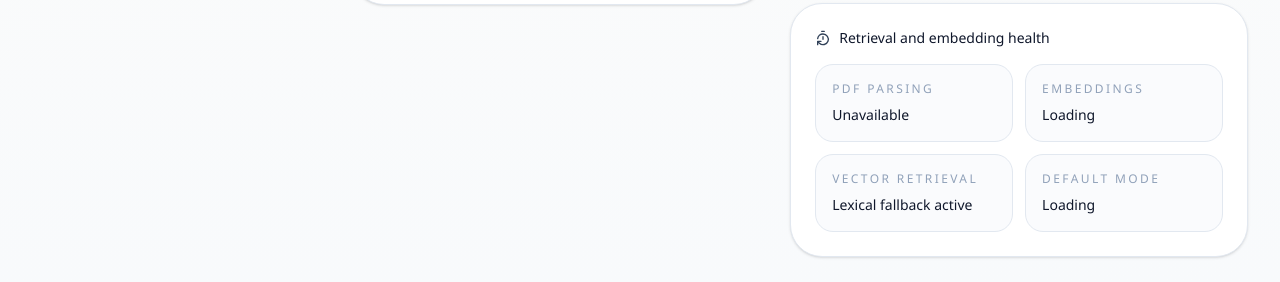
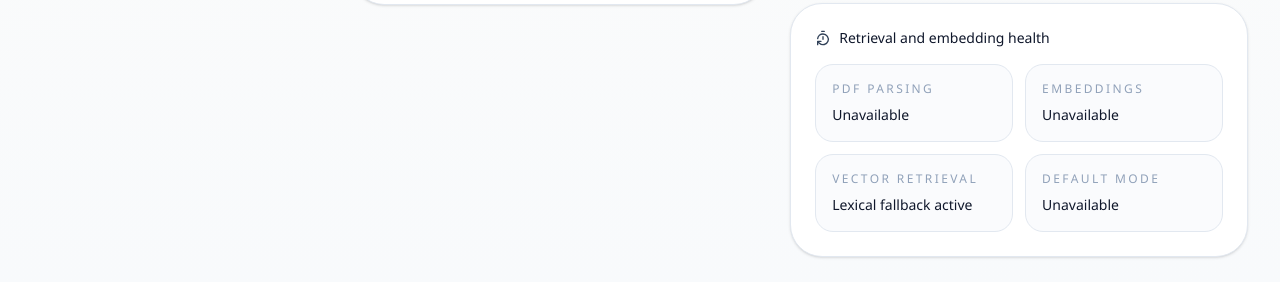
Before and after one commit to tauqxxr7/scholr, a Next.js app in the folder frontend/: page /documents in a window 1280 px wide. Shown: the part 1175-1457 px from the top of the page. Built offline with nearby package versions, Linux system fonts and the light colour scheme; no server answers.

Commit message:
fix: show loading skeleton on Documents health check instead of immediate Unavailable text

```diff
--- a/frontend/components/documents/document-workspace.tsx
+++ b/frontend/components/documents/document-workspace.tsx
@@ -109,6 +109,7 @@ const retrievalModeLabel: Record<string, string> = {
 function DocumentWorkspaceContent() {
   const fileInputRef = useRef<HTMLInputElement | null>(null)
   const [documentHealth, setDocumentHealth] = useState<DocumentHealthResult | null>(null)
+  const [healthChecking, setHealthChecking] = useState(true)
   const [healthError, setHealthError] = useState('')
   const [selectedFileName, setSelectedFileName] = useState('')
   const [uploading, setUploading] = useState(false)
@@ -127,9 +128,14 @@ function DocumentWorkspaceContent() {
       entrypoint: 'module_page',
     })
 
-    getDocumentHealth()
+    const timeout = new Promise<never>((_, reject) => {
+      window.setTimeout(() => reject(new Error('Document health timed out')), 5000)
+    })
+
+    Promise.race([getDocumentHealth(), timeout])
       .then(setDocumentHealth)
       .catch(() => setHealthError('Document health could not be loaded right now. Upload still may work.'))
+      .finally(() => setHealthChecking(false))
   }, [])
 
   const uploadModeLabel = useMemo(() => {
@@ -190,6 +196,16 @@ function DocumentWorkspaceContent() {
             : 'bg-slate-100 text-slate-700 border border-slate-200',
     }
   }, [answerResult, documentHealth])
+
+  const renderHealthValue = (value: string) =>
+    healthChecking ? (
+      <div className="mt-3 space-y-2" aria-label="Checking system status">
+        <div className="h-3 w-28 animate-pulse rounded-full bg-slate-200" />
+        <div className="h-3 w-20 animate-pulse rounded-full bg-slate-200" />
+      </div>
+    ) : (
+      <p className="mt-2 text-sm font-medium text-slate-900">{value}</p>
+    )
 
   const uploadDocumentFile = async (file: File) => {
     setUploading(true)
@@ -668,31 +684,27 @@ function DocumentWorkspaceContent() {
           <div className="rounded-[1.75rem] border border-slate-200 bg-white p-4 shadow-sm sm:rounded-[2rem] sm:p-6">
             <div className="flex items-center gap-2 text-sm font-medium text-slate-900">
               <TimerReset className="h-4 w-4 text-slate-700" />
-              Retrieval and embedding health
+              {healthChecking ? 'Checking system status...' : 'Retrieval and embedding health'}
             </div>
             <div className="mt-4 grid gap-3 sm:grid-cols-2">
               <div className="rounded-2xl border border-slate-200 bg-slate-50/70 p-4">
                 <p className="text-xs uppercase tracking-[0.2em] text-slate-400">PDF parsing</p>
-                <p className="mt-2 text-sm font-medium text-slate-900">
-                  {documentHealth?.pdf_parsing_available ? 'Available' : 'Unavailable'}
-                </p>
+                {renderHealthValue(documentHealth?.pdf_parsing_available ? 'Available' : 'Unavailable')}
               </div>
               <div className="rounded-2xl border border-slate-200 bg-slate-50/70 p-4">
                 <p className="text-xs uppercase tracking-[0.2em] text-slate-400">Embeddings</p>
-                <p className="mt-2 text-sm font-medium text-slate-900">
-                  {documentHealth?.embedding_health || 'Loading'}
-                </p>
-                {documentHealth?.embedding_provider ? (
+                {renderHealthValue(documentHealth?.embedding_health || 'Unavailable')}
+                {!healthChecking && documentHealth?.embedding_provider ? (
                   <p className="mt-2 text-xs leading-5 text-slate-500">
                     Provider: {documentHealth.embedding_provider}
                   </p>
                 ) : null}
-                {documentHealth?.embedding_model ? (
+                {!healthChecking && documentHealth?.embedding_model ? (
                   <p className="mt-1 text-xs leading-5 text-slate-500">
                     Model: {documentHealth.embedding_model}
                   </p>
                 ) : null}
-                {documentHealth?.provider_error_category ? (
+                {!healthChecking && documentHealth?.provider_error_category ? (
                   <p className="mt-1 text-xs leading-5 text-slate-500">
                     State: {documentHealth.provider_error_category}
                   </p>
@@ -700,25 +712,23 @@ function DocumentWorkspaceContent() {
               </div>
               <div className="rounded-2xl border border-slate-200 bg-slate-50/70 p-4">
                 <p className="text-xs uppercase tracking-[0.2em] text-slate-400">Vector retrieval</p>
-                <p className="mt-2 text-sm font-medium text-slate-900">
-                  {documentHealth?.semantic_retrieval_ready
+                {renderHealthValue(
+                  documentHealth?.semantic_retrieval_ready
                     ? 'Active'
                     : documentHealth?.vector_store_available
                       ? 'Standing by'
-                      : 'Lexical fallback active'}
-                </p>
+                      : 'Lexical fallback active',
+                )}
               </div>
               <div className="rounded-2xl border border-slate-200 bg-slate-50/70 p-4">
                 <p className="text-xs uppercase tracking-[0.2em] text-slate-400">Default mode</p>
-                <p className="mt-2 text-sm font-medium text-slate-900">
-                  {documentHealth?.retrieval_default_mode || 'Loading'}
-                </p>
-                {documentHealth?.retrieval_health ? (
+                {renderHealthValue(documentHealth?.retrieval_default_mode || 'Unavailable')}
+                {!healthChecking && documentHealth?.retrieval_health ? (
                   <p className="mt-2 text-xs leading-5 text-slate-500">
                     Retrieval health: {documentHealth.retrieval_health}
                   </p>
                 ) : null}
-                {documentHealth?.lexical_fallback_ready ? (
+                {!healthChecking && documentHealth?.lexical_fallback_ready ? (
                   <p className="mt-1 text-xs leading-5 text-slate-500">
                     Lexical fallback remains available if semantic retrieval is degraded.
                   </p>
```
